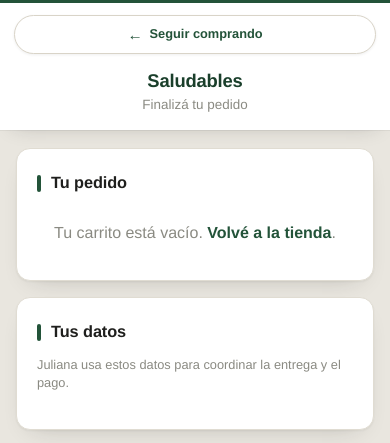
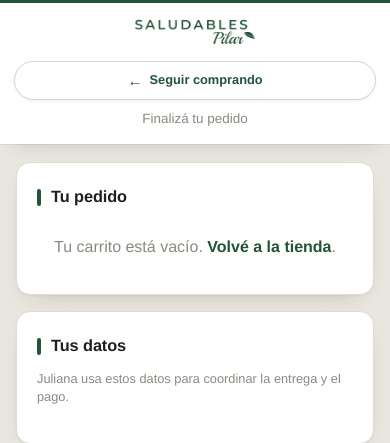
Before and after one commit to AxialSC/saludables-colegios, a Flask app: page /checkout in a window 390 px wide. Shown: the top 443 px of the page. Run offline with Flask 3, Linux system fonts and the light colour scheme; data comes from the database, SQL or seed files in the repository; some libraries are stand-ins or nearby versions.

Commit message:
Saludables v0.47.0 a2b ZIP

```diff
--- a/app/static/css/tienda.css
+++ b/app/static/css/tienda.css
@@ -1249,3 +1249,63 @@ body.co-page .pg-datos[hidden] { display: none !important; }
     body.co-page .co-field textarea { transition: none; }
     body.co-page .co-submit:hover { transform: none; }
 }
+
+/* =====================================================================
+   v0.47.0 · A2b · EL LOGO EN EL HEADER DEL CHECKOUT
+   ---------------------------------------------------------------------
+   Pedido de Ivan: el LOGO de la marca (no el nombre escrito) mirando a la
+   izquierda, y "Seguir comprando" CENTRADO.
+
+   EL DETALLE QUE HACE QUE FUNCIONE: si el boton se centrara "en el espacio
+   que sobra al lado del logo", quedaria corrido a la derecha y se leeria
+   desprolijo. Por eso la fila es una GRILLA DE 3 COLUMNAS (1fr auto 1fr) con
+   la tercera VACIA: el boton cae en el centro exacto de la pagina, sin
+   importar cuanto mida el logo. Es el mismo recurso que usa el checkout de
+   Shopify. Si algun dia se agrega algo a la derecha (un carrito, un telefono),
+   entra ahi y no hay que rehacer nada.
+
+   EN CELULAR la grilla se apila: no entran tres cosas en 380px.
+   ===================================================================== */
+body.co-page .t-head-fila {
+    width: 100%;
+    display: grid;
+    grid-template-columns: 1fr auto 1fr;
+    align-items: center;
+    gap: 12px;
+}
+
+/* El logo: 640x160 (relacion 4:1). A 38px de alto mide ~152px de ancho. */
+body.co-page .t-check-logo {
+    height: 38px;
+    width: auto;
+    display: block;
+    justify-self: start;
+}
+
+/* En la confirmacion el logo va SOLO y centrado: no hay boton al lado. */
+body.co-page .t-check-logo-solo { justify-self: center; margin: 0 auto; }
+
+/* Pisa el 'align-self: flex-start' que traia .t-volver de la v0.36:
+   dentro de la grilla tiene que quedar centrado en su celda. */
+body.co-page .t-head-fila .t-volver {
+    justify-self: center;
+    align-self: center;
+    margin: 0;
+}
+
+/* Aire entre el logo y la bajada ("Finalizá tu pedido"), que traia -6px */
+body.co-page .t-tagline { margin-top: 0; }
+
+/* ---- CELULAR: tres cosas no entran en una fila ----
+   Se apila: logo centrado arriba, boton a lo ancho abajo (imposible errarle
+   con el dedo). El hueco reservado desaparece: no tiene sentido apilado. */
+@media (max-width: 560px) {
+    body.co-page .t-head-fila {
+        grid-template-columns: 1fr;
+        justify-items: center;
+        gap: 12px;
+    }
+    body.co-page .t-head-hueco { display: none; }
+    body.co-page .t-check-logo { justify-self: center; height: 34px; }
+    body.co-page .t-head-fila .t-volver { justify-self: stretch; width: 100%; }
+}
--- a/app/templates/cliente/checkout.html
+++ b/app/templates/cliente/checkout.html
@@ -10,8 +10,17 @@
 
 <header class="t-header">
     <div class="t-header-top">
-        <a href="{{ url_for('cliente.catalogo') }}" class="t-volver">Seguir comprando</a>
-        <div class="t-marca" style="margin-top:6px;">{{ ajustes.nombre_negocio }}</div>
+        {# v0.47.0 · Grilla de 3 columnas: logo | boton | hueco reservado.
+           La tercera columna va VACIA a proposito: es lo que hace que
+           "Seguir comprando" quede centrado respecto de la PAGINA y no
+           "centrado en el espacio que sobra al lado del logo". #}
+        <div class="t-head-fila">
+            <img class="t-check-logo"
+                 src="{{ url_for('static', filename='img/marca/logo.png') }}"
+                 alt="{{ ajustes.nombre_negocio }}">
+            <a href="{{ url_for('cliente.catalogo') }}" class="t-volver">Seguir comprando</a>
+            <span class="t-head-hueco" aria-hidden="true"></span>
+        </div>
         <div class="t-tagline">Finalizá tu pedido</div>
     </div>
 </header>
--- a/app/templates/cliente/confirmacion.html
+++ b/app/templates/cliente/confirmacion.html
@@ -10,7 +10,10 @@
 
 <header class="t-header">
     <div class="t-header-top">
-        <div class="t-marca">{{ ajustes.nombre_negocio }}</div>
+        {# v0.47.0 · Aca el logo va CENTRADO: no hay boton al lado que balancear. #}
+        <img class="t-check-logo t-check-logo-solo"
+             src="{{ url_for('static', filename='img/marca/logo.png') }}"
+             alt="{{ ajustes.nombre_negocio }}">
         <div class="t-tagline">Catálogo mayorista · Pilar</div>
     </div>
 </header>
```
Also changed, not shown: config.py (+20 -1 lines).
